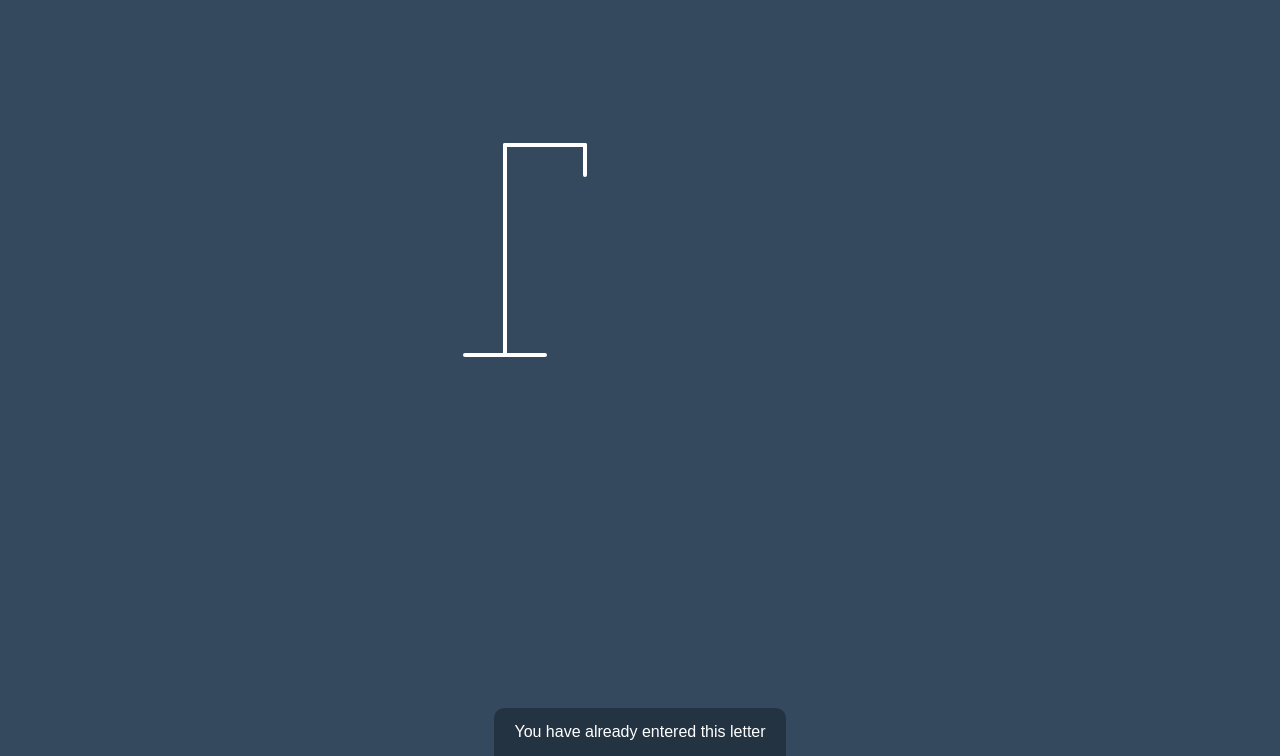
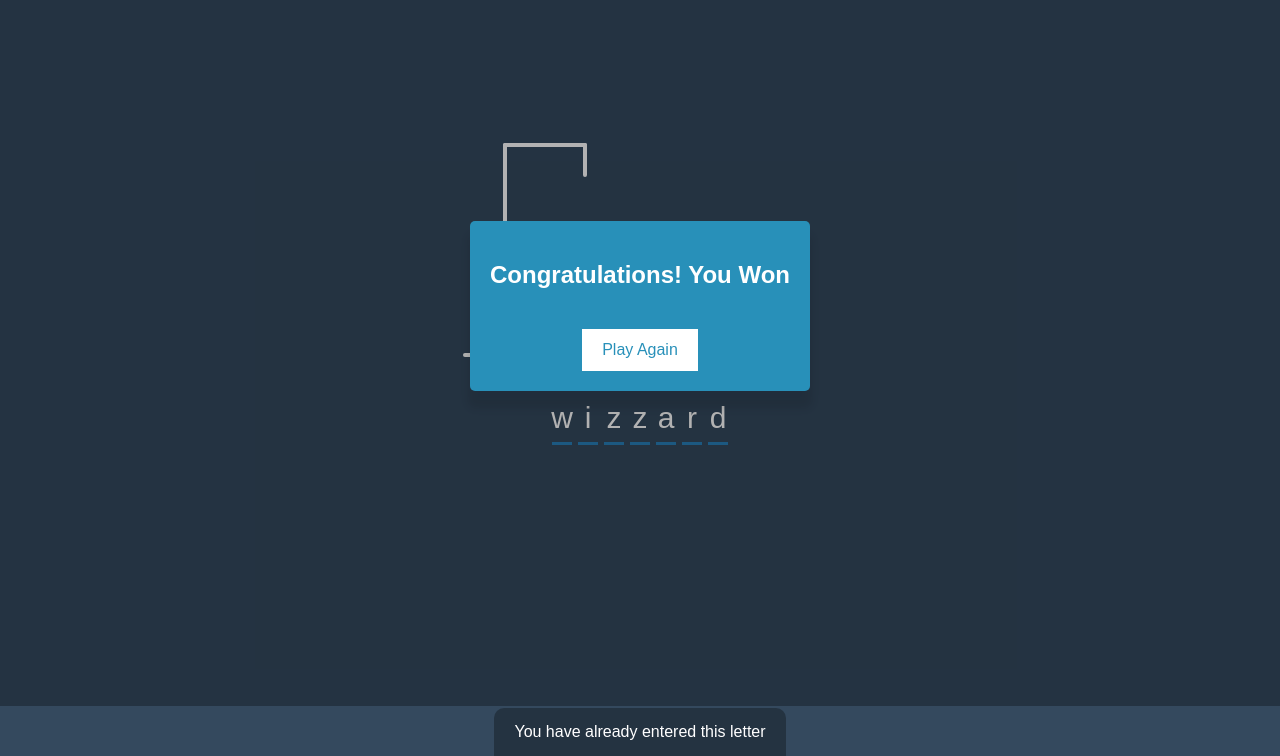
Before and after one commit to ivanturnovski/20-WEB-Vanilla-Javascript-Projects, a plain HTML site: page 7. Hangman Game DOM, SVG, Events/index.html in a window 1280 px wide. Shown: the part 94-850 px from the top of the page. Drawn offline with Linux system fonts and the light colour scheme.

Commit message:
Hangman Game - DOM, SVG, Events- JS

```diff
--- a/7. Hangman Game DOM, SVG, Events/index.html
+++ b/7. Hangman Game DOM, SVG, Events/index.html
@@ -46,5 +46,7 @@
     <div class="notification-container" id="notification-container">
       <p>You have already entered this letter</p>
     </div>
+
+    <script src="script.js"></script>
   </body>
 </html>
--- a/7. Hangman Game DOM, SVG, Events/script.js
+++ b/7. Hangman Game DOM, SVG, Events/script.js
@@ -0,0 +1,39 @@
+const wordEl = document.getElementById('word');
+const wrongLetterEl = document.getElementById('wrong-letters');
+const playAgainBtn = document.getElementById('play-again');
+const popup = document.getElementById('popup-container');
+const notification = document.getElementById('notification-container');
+const finalMessage = document.getElementById('final-message');
+
+const figureParts = document.querySelectorAll('.figure-part');
+
+const words = ['application', 'programming', 'interface', 'wizzard'];
+
+let selectedWord = words[Math.floor(Math.random() * words.length)];
+
+console.log(selectedWord);
+
+const correctLetters = ['w', 'i', 'z', 'z', 'a', 'r', 'd'];
+const wrongLetters = [];
+//show hidden word
+function displayWord() {
+  wordEl.innerHTML = `
+    ${selectedWord
+      .split('')
+      .map(
+        (letter) => `
+    <span class="letter">
+    ${correctLetters.includes(letter) ? letter : ''}
+    </span>
+    `
+      )
+      .join('')}
+  `;
+  const innerWord = wordEl.innerText.replace(/\n/g, '');
+  if (innerWord === selectedWord) {
+    finalMessage.innerText = 'Congratulations! You Won';
+    popup.style.display = 'flex';
+  }
+}
+
+displayWord();
```
